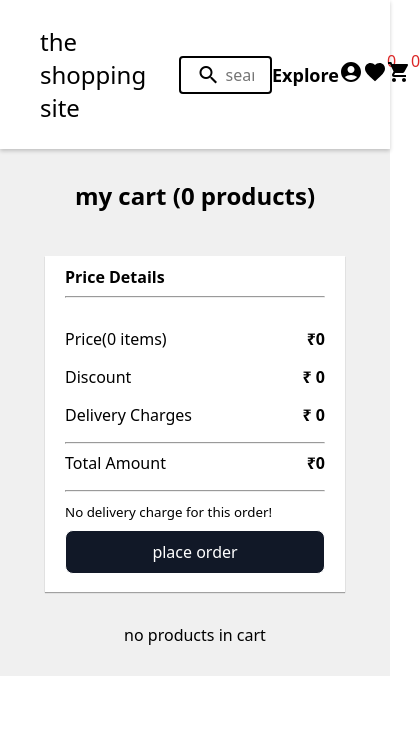
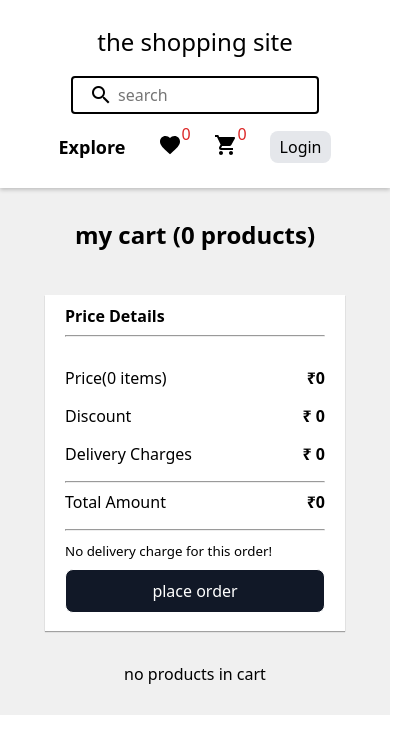
Before and after one commit to pushkarsingh019/ecommerce, a React (Create React App) app: page /cart in a window 390 px wide. Shown: the top 754 px of the page, 420 px wide, since content can reach past the window. Built offline with nearby package versions, Linux system fonts and the light colour scheme.

Commit message:
hacky responsive navbar

```diff
--- a/src/components/navigation/Navbar.jsx
+++ b/src/components/navigation/Navbar.jsx
@@ -14,7 +14,7 @@ import { useEffect } from "react";
 const Navbar = () => {
     // onHomeSearch - handles the functionality when search is done on homescreen.
     // onProductSearch  handles the functionality when the search is done on productScreen.
-    const { cart, wishlist, implementSearch } = useContext(storeContext);
+    const { cart, wishlist, implementSearch, user } = useContext(storeContext);
     const navigate = useNavigate();
     const [searchText, setSearchText] = useState("");
 
@@ -28,7 +28,7 @@ const Navbar = () => {
             <div className="logo">
                 <Link to="/">the shopping site</Link>
             </div>
-            <div className="search">
+            <div className="search" onClick={() => navigate(`/products`)}>
                 <i class="material-icons">search</i>
                 <input
                     type="text"
@@ -46,9 +46,6 @@ const Navbar = () => {
                 <Link to={`/products`} className="explore-text">
                     Explore
                 </Link>
-                <div className="link" onClick={() => navigate(`/profile`)}>
-                    <img src={profileImage} alt="profile" />
-                </div>
                 <div className="link" onClick={() => navigate(`/wishlist`)}>
                     <img src={wishlistImage} alt="wishlist" />
                     <span className="notification">{wishlist.length}</span>
@@ -57,6 +54,23 @@ const Navbar = () => {
                     <img src={shoppingCart} alt="cart" />
                     <span className="notification">{cart.length}</span>
                 </div>
+                <div
+                    className="link profile-link"
+                    onClick={() => navigate(`/profile`)}
+                >
+                    {Object.keys(user).length === 0 ? (
+                        <p>Login</p>
+                    ) : (
+                        <div className="flex">
+                            <img
+                                style={{ marginRight: "3px" }}
+                                src={profileImage}
+                                alt="profile"
+                            />{" "}
+                            <span>{user.name}</span>
+                        </div>
+                    )}
+                </div>
             </div>
         </nav>
     );
--- a/src/components/navigation/nav.css
+++ b/src/components/navigation/nav.css
@@ -4,9 +4,10 @@
     align-items: center;
     padding: 25px 40px;
     position: relative;
-  z-index: 1;
-  box-shadow: 0 2px 4px 0 rgba(0, 0, 0, .2);
-  background-color: white;
+    z-index: 1;
+    box-shadow: 0 2px 4px 0 rgba(0, 0, 0, .2);
+    background-color: white;
+    /* flex-wrap: wrap; */
 }
 
 .logo {
@@ -17,7 +18,7 @@
     padding: 5px 16px;
     border: solid 2px black;
     font-size: 16px;
-    width: 30vw;
+    width: 20vw;
     border-radius: 4px;
     display: flex;
     align-items: center;
@@ -33,7 +34,7 @@
 .options {
     display: flex;
     justify-content: space-between;
-    width: 20vw;
+    width: 25vw;
     align-items: center;
 }
 
@@ -57,3 +58,34 @@
 .link {
     position: relative;
 }
+
+.profile-link {
+    background-color: #e5e7eb;
+    padding: 5px 10px;
+    border: none;
+    border-radius: 8px;
+}
+
+@media (max-width : 900px) {
+    .options {
+        width: 40vw;
+    }
+}
+
+@media (max-width : 600px){
+    .search {
+        /* display: none; */
+        width: 80%;
+    }
+
+    .navigation-bar {
+        display: flex;
+        flex-direction: column;
+        gap: 1.1rem;
+    }
+
+    .options {
+        width: 70vw;
+    }
+
+}
```
